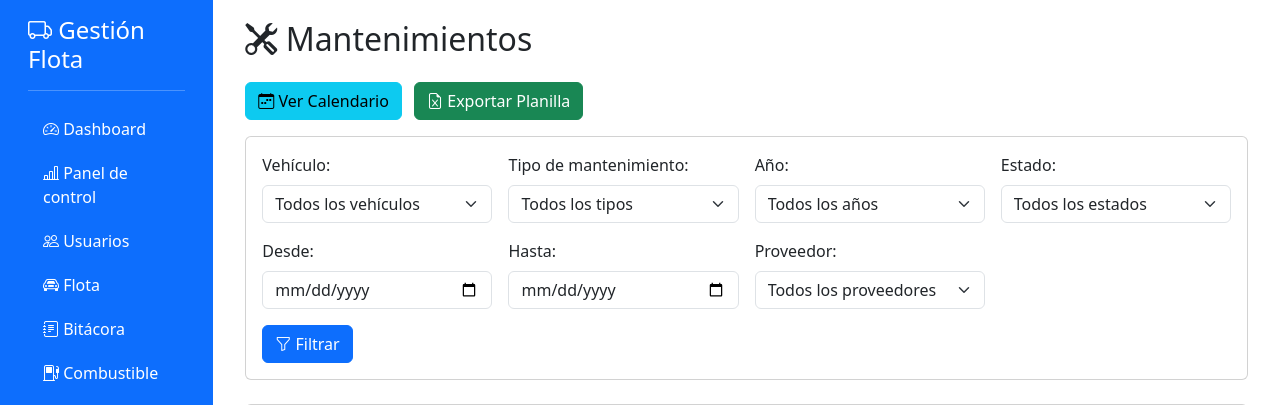
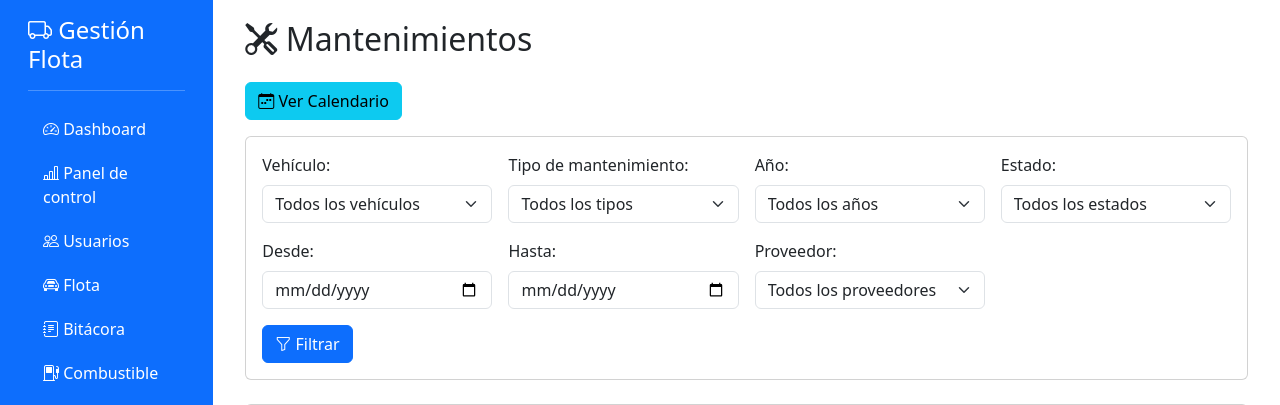
Before and after one commit to sergiodmartinezf/gestion_flota_hrn, a Django app: page /mantenimientos/listar/ in a window 1280 px wide. Shown: the top 405 px of the page. Run offline with Django 5.2, Linux system fonts and the light colour scheme; a user stored in the database is signed in; tables that the repository leaves empty hold one stand-in row (values such as "Sample post"); some libraries are stand-ins or nearby versions.

Commit message:
exportación de mantenimientos desactivada temporalmente

```diff
--- a/flota/templates/flota/listar_mantenimientos.html
+++ b/flota/templates/flota/listar_mantenimientos.html
@@ -13,9 +13,9 @@
             <i class="bi bi-calendar-week"></i> Ver Calendario
         </a>
         {% if user.rol == 'Administrador' %}
-        <a href="?exportar=planilla&anio={{ anio_export }}" class="btn btn-success">
+        <!--<a href="?exportar=planilla&anio={{ anio_export }}" class="btn btn-success">
             <i class="bi bi-file-earmark-excel"></i> Exportar Planilla
-        </a>
+        </a>-->
         {% endif %}
     </div>
 
```
